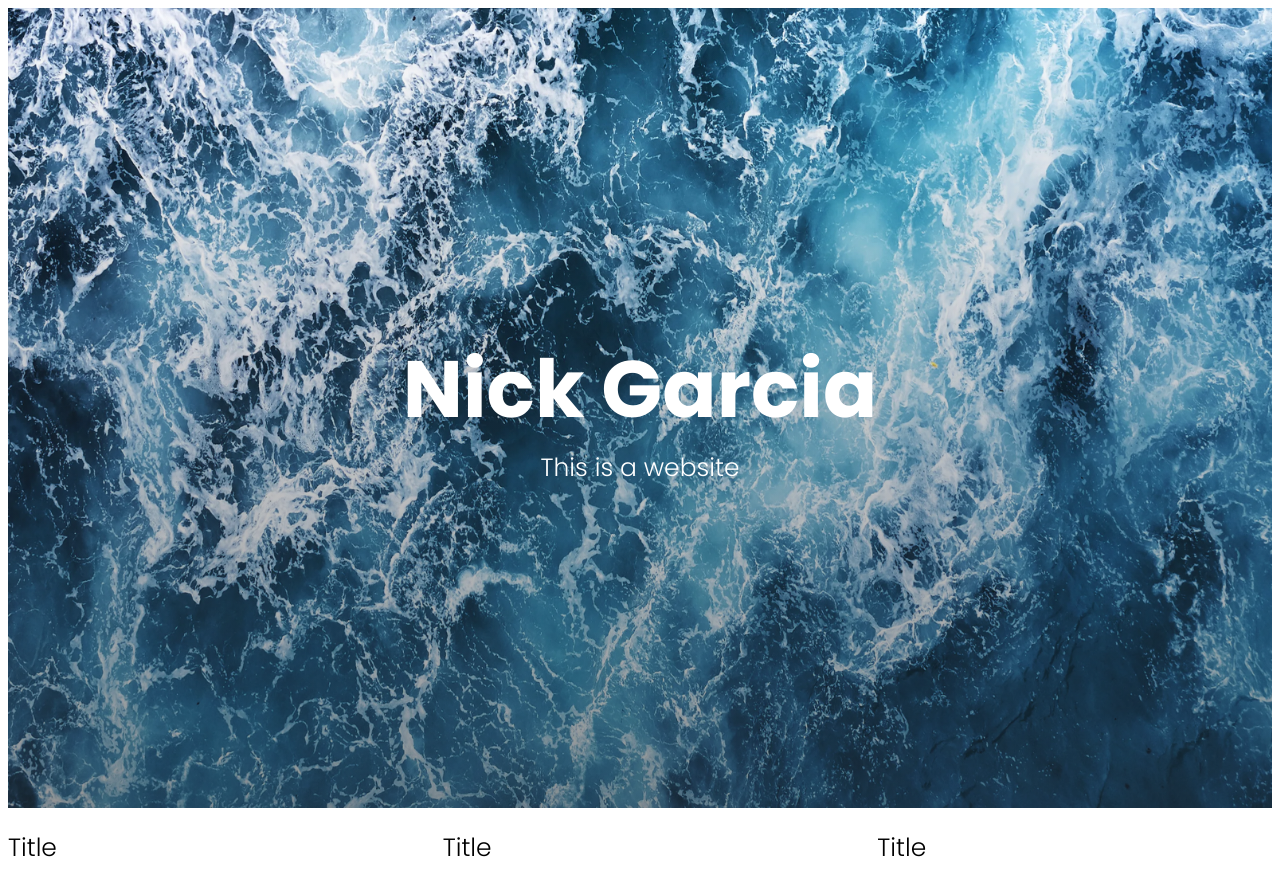
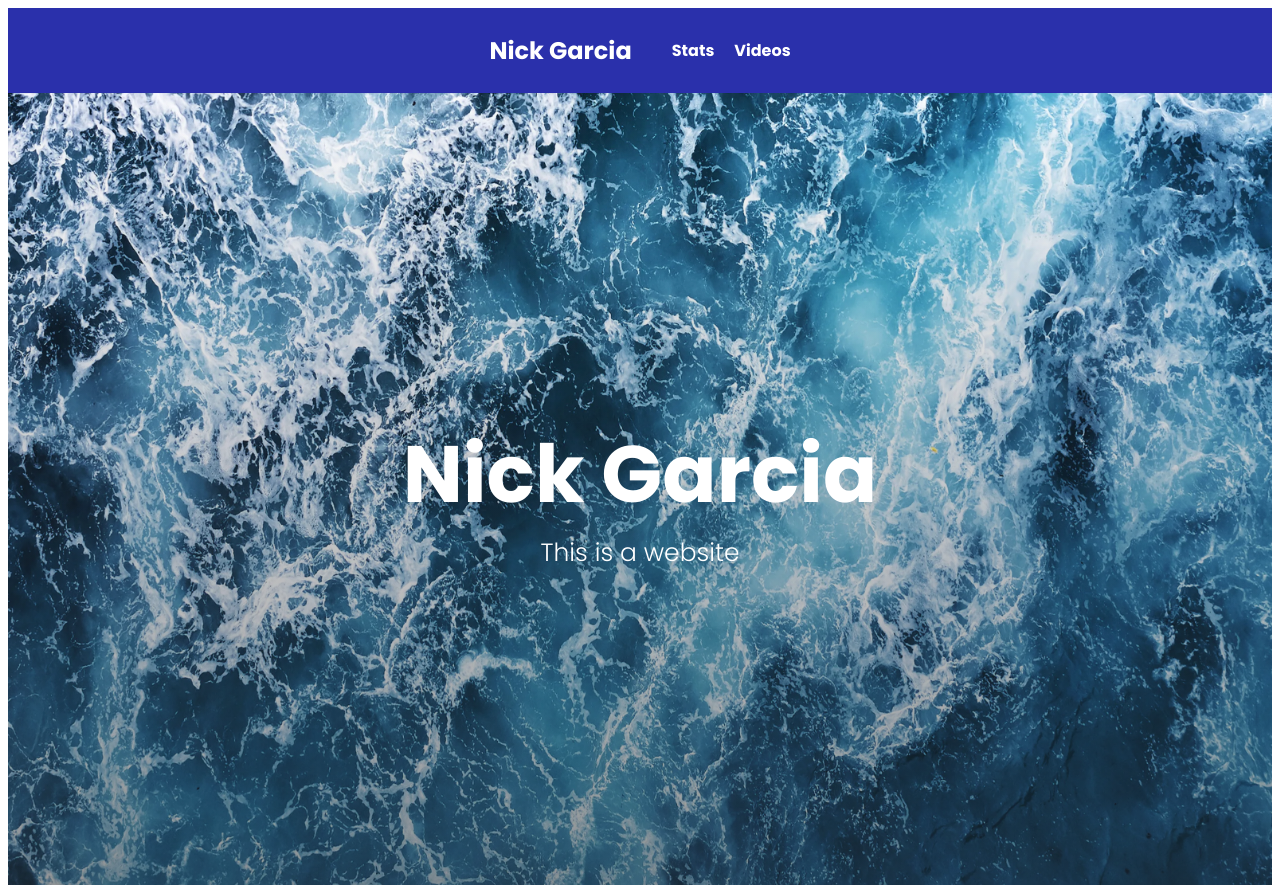
Before and after one commit to nagarci7/upwardbound, a plain HTML site: page index.html in a window 1280 px wide. Shown: the top 885 px of the page. Drawn offline with Linux system fonts and the light colour scheme.

Commit message:
made updates

```diff
--- a/index.html
+++ b/index.html
@@ -12,14 +12,23 @@
 </head>
 
 <body>
+  <header>
+    <div class="container">
+      <a href="/" class="logo">Nick Garcia</a>
+      <ul class="nav">
+        <li><a href="https://www.amazon.com/" target="_blank">Stats</a></li>
+        <li><a href="#video">Videos</a></li>
+      </ul>
+    </div>
+  </header>
   <main>
-    <section class="hero">
+    <section class="hero" id="hero">
       <div class="text">
         <h1>Nick Garcia</h1>
         <h2>This is a website</h2>
       </div>
     </section>
-    <section class="stats">
+    <section class="stats" id="stats">
       <div class="columns">
         <div class="col">
           <h2>Title</h2>
@@ -36,7 +45,7 @@
         </div>
       </div>
     </section>
-    <section class="video-wrap">
+    <section class="video-wrap" id="video">
       <div class="container">
         <div class="video">
           <iframe src="https://www.youtube.com/embed/AMS8jvHN32s" title="YouTube video player" frameborder="0" allow="accelerometer; autoplay; clipboard-write; encrypted-media; gyroscope; picture-in-picture" allowfullscreen></iframe>
--- a/style.css
+++ b/style.css
@@ -9,6 +9,42 @@ h1 {
 h2 {
   font-size: 25px;
   font-weight: 300;
+}
+
+.container {
+  max-width: 1200px;
+  display: block;
+  margin: auto;
+}
+
+header {
+  background-color: #2A30AB;
+  padding: 25px 0;
+}
+
+header .container {
+  display: flex;
+  gap: 40px;
+  align-items: center;
+  justify-content: center;
+}
+
+header a {
+  text-decoration: none;
+  font-weight: bold;
+  color: #fff;
+}
+
+.logo {
+  font-size: 1.5rem;
+}
+
+.nav {
+  list-style: none;
+  display: flex;
+  margin: 0;
+  padding: 0;
+  gap: 20px;
 }
 
 .hero {
```
